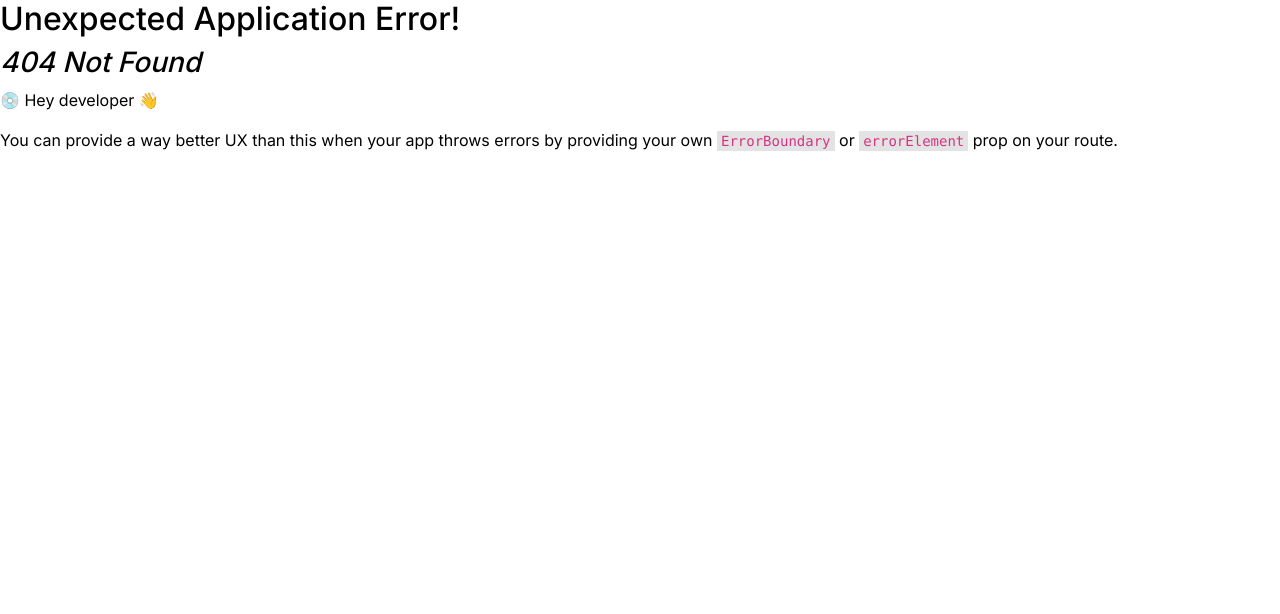
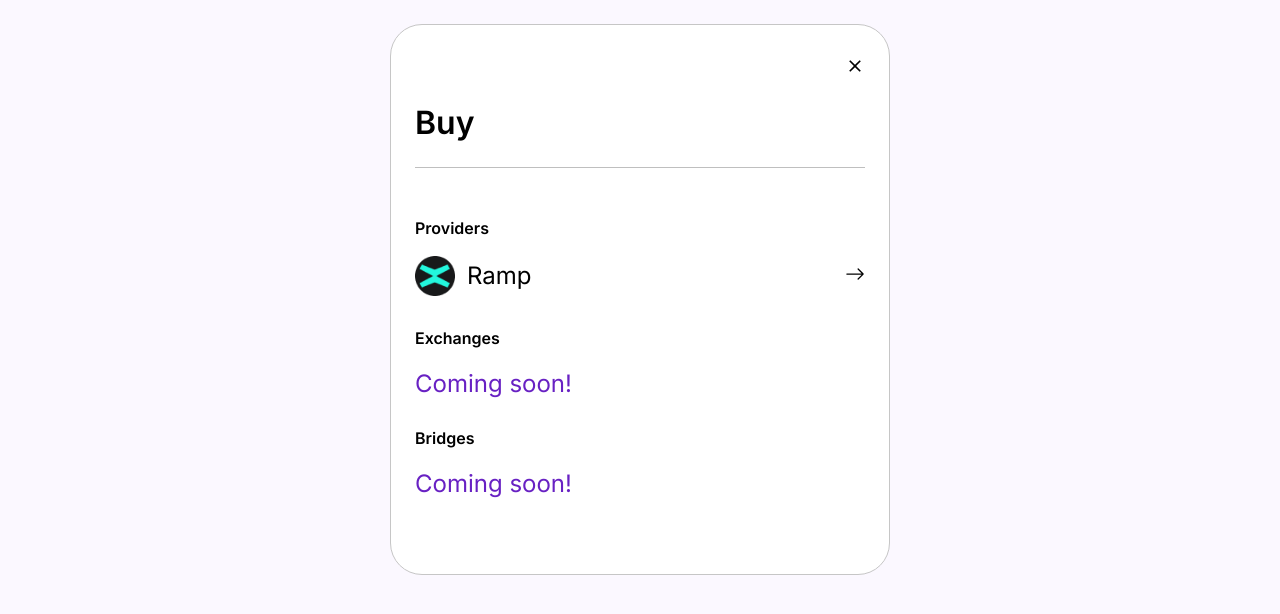
Before and after one commit to mySociogram/Frontend, a React (Vite) app: page /Buy in a window 1280 px wide. Before the commit this address had no page. Shown: the top 614 px of the page. Built offline with nearby package versions, Linux system fonts and the light colour scheme.

Commit message:
created the Buy page

```diff
--- a/src/App.jsx
+++ b/src/App.jsx
@@ -9,6 +9,7 @@ import DashboardHome from './routes/DashboardHome'
 import ConnectWallet from './routes/ConnectWallet'
 import './style/Home.css'
 import Receive from './routes/Receive'
+import Buy from './routes/Buy'
 
 const router = createBrowserRouter([
   {
@@ -39,6 +40,10 @@ const router = createBrowserRouter([
     path: '/Receive',
     element: <Receive />,
   },
+  {
+    path: '/Buy',
+    element: <Buy />,
+  },
 ])
 
 export const App = () => <RouterProvider router={router} />
--- /dev/null
+++ b/src/routes/Buy.tsx
@@ -0,0 +1,43 @@
+import React from 'react'
+import '../style/Buy.css'
+import { IoMdClose } from 'react-icons/io'
+import ramp from '../assets/ramp.png'
+import { BsArrowRight } from 'react-icons/bs'
+
+const Buy = () => {
+  return (
+    <section className='sec-buy p-4'>
+      <main className='main-buy p-3 p-lg-4'>
+        <div className='exit-icon'>
+          <IoMdClose />
+        </div>
+        <article className='mt-4'>
+          <h4 className='heading-text'>Buy</h4>
+          <hr className='mt-4' />
+        </article>
+        <section className='mt-4 mt-lg-5'>
+          <p className='buy-textt'>Providers</p>
+          <main className='d-flex main-prov'>
+            <article className='d-flex'>
+              <img src={ramp} alt='' className='ramp' />
+              <p className='ms-2 mt-1 ramp-text'>Ramp</p>
+            </article>
+            <article>
+              <BsArrowRight className='mt-2 mt-lg-2 arr-right' />
+            </article>
+          </main>
+        </section>
+        <section className='mt-3'>
+          <p className='buy-textt'>Exchanges</p>
+          <p className='com-text'>Coming soon!</p>
+        </section>
+        <section className='mt-4'>
+          <p className='buy-textt'>Bridges</p>
+          <p className='com-text mb-5'>Coming soon!</p>
+        </section>
+      </main>
+    </section>
+  )
+}
+
+export default Buy
--- a/src/routes/Receive.tsx
+++ b/src/routes/Receive.tsx
@@ -7,13 +7,13 @@ import copy from '../assets/copy.png'
 const Receive = () => {
   return (
     <section className='p-4 sec-rec'>
-      <main className='rec-main p-3'>
+      <main className='rec-main p-3 p-lg-4'>
         <div className='exit-icon'>
           <IoMdClose />
         </div>
         <article className='mt-4'>
-          <h4>Receive</h4>
-          <hr />
+          <h4 className='heading-text'>Receive</h4>
+          <hr className='mt-4' />
         </article>
         <section className='mt-5 text-center justify-content-center'>
           <img src={qrcode} alt='qr code' className='qrcode' />
--- /dev/null
+++ b/src/style/Buy.css
@@ -0,0 +1,65 @@
+.sec-buy {
+  background: #fbf8ff;
+  height: 540px;
+}
+.main-buy {
+  border: 0.5px solid #c6c6c6;
+  box-sizing: border-box;
+  background: #ffffff;
+  border-radius: 22px;
+}
+.ramp {
+  width: 32px;
+  height: 32px;
+}
+.main-prov {
+  justify-content: space-between;
+}
+.buy-textt {
+  font-size: 13px;
+  font-weight: 600;
+}
+.com-text {
+  color: #6821c3;
+}
+@media (min-width: 768px) {
+  .main-buy {
+    margin: 0 auto !important;
+    width: 368px;
+  }
+}
+@media (min-width: 1024px) {
+  .sec-buy {
+    height: 700px;
+  }
+  .main-buy {
+    border-radius: 32px;
+    width: 500px;
+  }
+  .exit-icon,
+  .arr-right {
+    font-size: 20px;
+  }
+  .heading-text {
+    font-weight: 600;
+    font-size: 32px;
+    line-height: 40px;
+  }
+  .buy-textt {
+    font-size: 16px;
+  }
+  .ramp {
+    width: 40px;
+    height: 40px;
+  }
+  .com-text {
+    font-weight: 400;
+    font-size: 24px;
+  }
+  .ramp-text {
+    margin-top: 2px !important;
+    margin-left: 12px !important;
+    font-weight: 400;
+    font-size: 24px;
+  }
+}
--- a/src/style/Receive.css
+++ b/src/style/Receive.css
@@ -1,5 +1,4 @@
 .sec-rec {
-  border: 1px solid red;
   height: 540px;
   background: #fbf8ff;
   margin: 0 auto !important;
@@ -8,7 +7,7 @@
   border: 0.5px solid #c6c6c6;
   box-sizing: border-box;
   background: #ffffff;
-  border-radius: 8px;
+  border-radius: 22px;
 }
 .exit-icon {
   text-align: end;
@@ -44,4 +43,16 @@
   .sec-rec {
     height: 680px;
   }
+  .exit-icon {
+    font-size: 20px;
+  }
+  .rec-main {
+    width: 500px;
+    border-radius: 32px;
+  }
+  .heading-text {
+    font-weight: 600;
+    font-size: 32px;
+    line-height: 40px;
+  }
 }
```
Also changed, not shown: src/assets/ramp.png (added).
